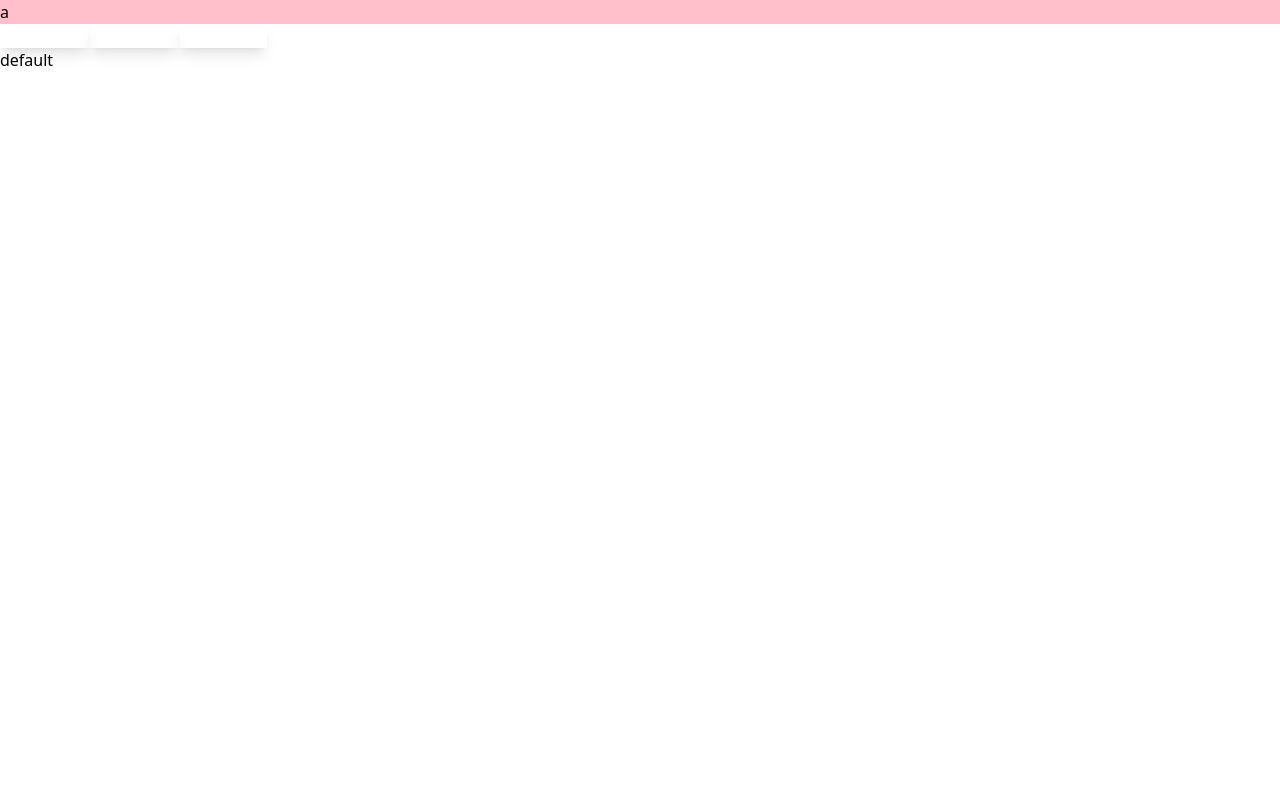
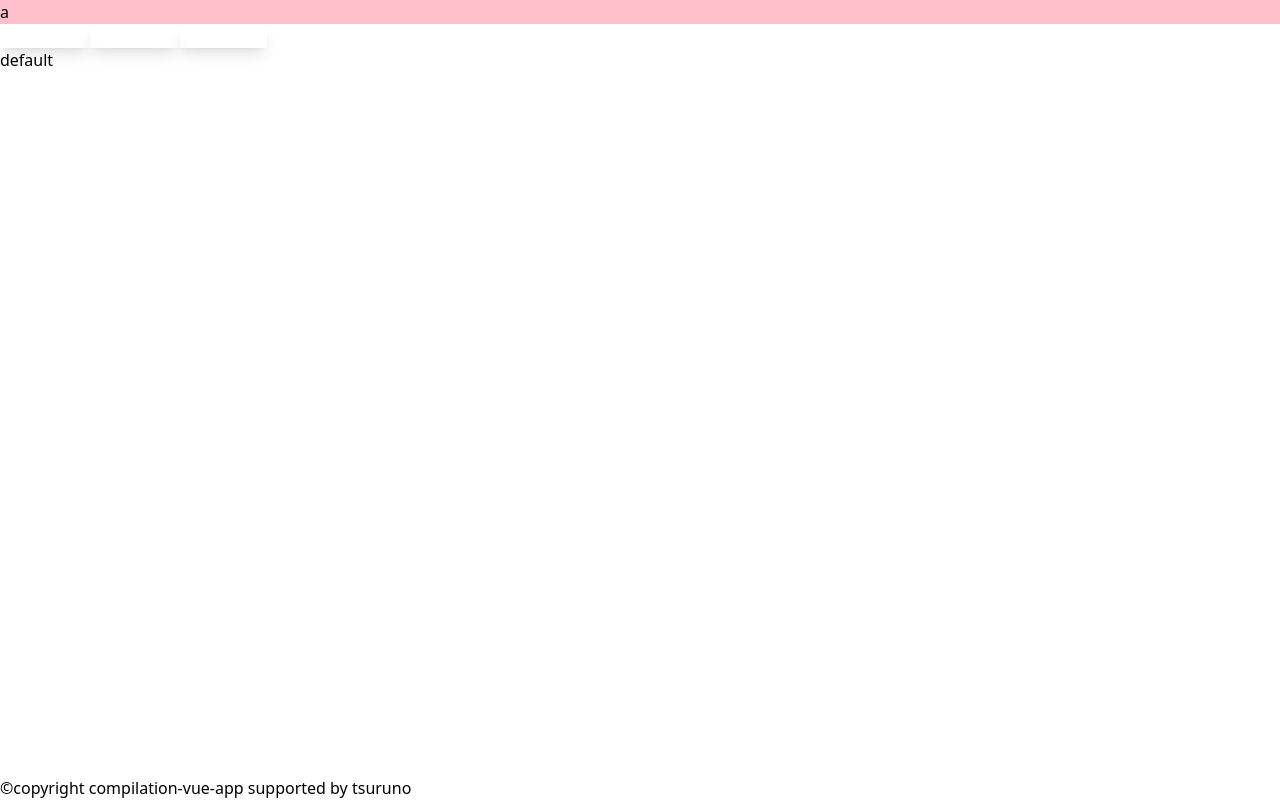
Before and after one commit to syougo374/compilation-vue-app, a Vue app: page / in a window 1280 px wide. Built offline with nearby package versions, Linux system fonts and the light colour scheme.

Commit message:
create footer complited

```diff
--- a/src/App.vue
+++ b/src/App.vue
@@ -1,14 +1,16 @@
 <template>
   <CommonHeader header-title="a"></CommonHeader>
-
+  <CommonFooter></CommonFooter>
 </template>
 
 <script>
 import CommonHeader from '@/components/molecules/CommonHeader.vue';
+import CommonFooter from '@/components/molecules/CommonFooter'
 export default {
   name: 'App',
   components: {
     CommonHeader,
+    CommonFooter,
   }
 }
 </script>
--- /dev/null
+++ b/src/components/molecules/CommonFooter.vue
@@ -0,0 +1,9 @@
+<template>
+  <footer class="bg-purple-400 bottom-0 absolute w-full h-10 w-screen flex justify-center items-center">©copyright compilation-vue-app supported by tsuruno</footer>
+</template>
+
+<script>
+</script>
+
+<style>
+</style>
```
